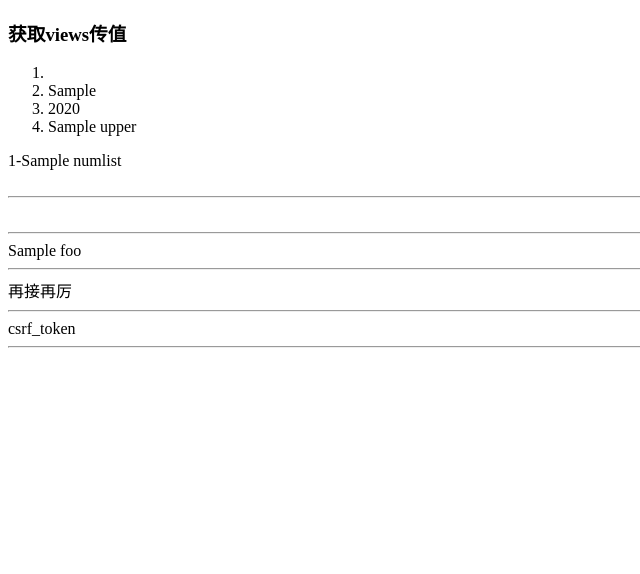
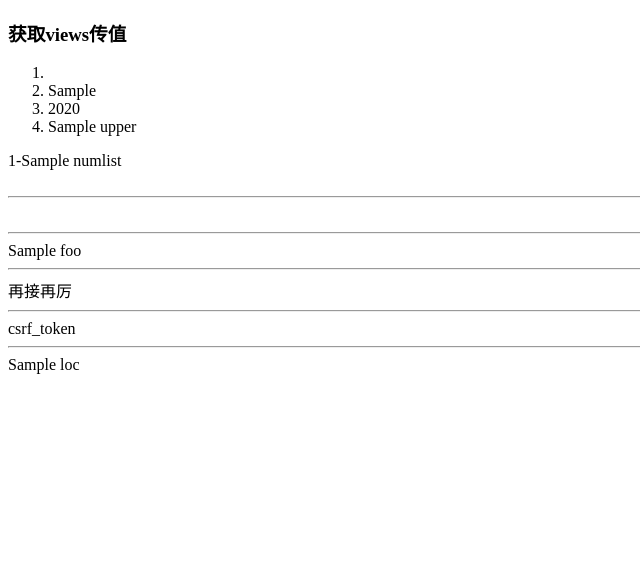
Before and after one commit to kimchol0/PythonWebTest, a Django app: template three/templates/getdata1.html in a window 1280 px wide. Shown: the top 574 px of the page, without its empty margins (0-640 px from the left). Run offline with Django 3.2, Linux system fonts and the light colour scheme; the template is opened without the code that fills it: most values are stand-ins (such as "Sample title", 1, 10 or a date in 2020).

Commit message:
模板标签语法（块标签）——自动转义为off

```diff
--- a/three/templates/getdata1.html
+++ b/three/templates/getdata1.html
@@ -43,5 +43,9 @@
 csrf_token
 <br/>
 <hr/>
+{% autoescape off %}
+{{ loc }}
+{% endautoescape %}
+<!-- 自动转义为off时解析成标签，故网页可实现h3标题的效果-->
 </body>
 </html>
--- a/three/views.py
+++ b/three/views.py
@@ -11,4 +11,5 @@ class GetDataView(View):
                                                'numlist':[1,2,3,4,5],
                                                'current':datetime.datetime.today(),
                                                'str':'hello','score': 88 ,
+                                               'loc': '<h3>北京</h3>',
                                                })
```
